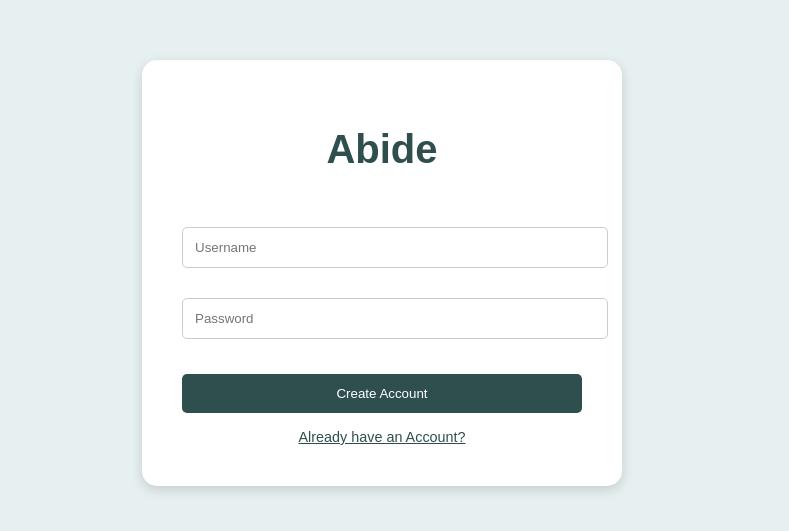
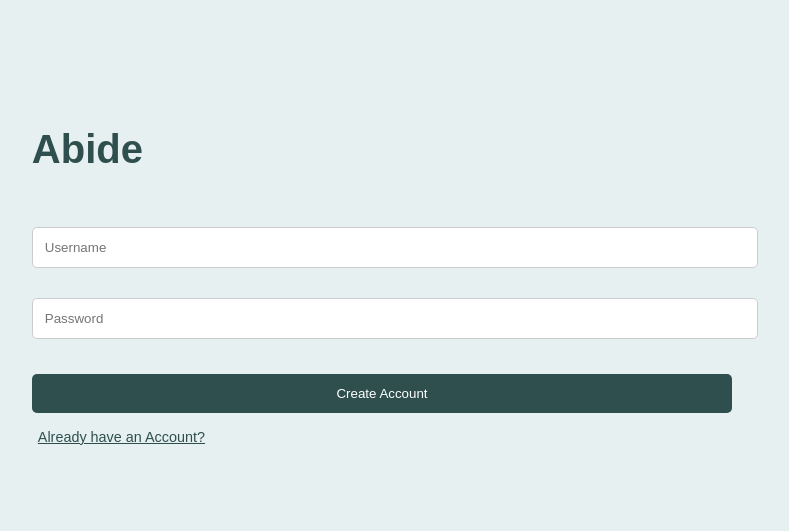
Before and after one commit to cfgtexas24/Team-1, a React (Create React App) app in the folder frontend/: page /patient/login in a window 1280 px wide. Shown: the part 127-658 px from the top of the page, without its empty margins (258-1047 px from the left). Built offline with nearby package versions, Linux system fonts and the light colour scheme.

Commit message:
fixed file structure, router

```diff
--- a/frontend/package.json
+++ b/frontend/package.json
@@ -8,6 +8,7 @@
     "@testing-library/user-event": "^13.5.0",
     "react": "^18.3.1",
     "react-dom": "^18.3.1",
+    "react-router-dom": "^6.27.0",
     "react-scripts": "5.0.1",
     "web-vitals": "^2.1.4"
   },
--- a/frontend/src/App.js
+++ b/frontend/src/App.js
@@ -1,17 +1,19 @@
 import React from 'react';
 import './App.css';
+import { BrowserRouter, Routes, Route } from "react-router-dom";
+
+import Home from './components/Home';
+import Login from'./components/Login'
 
 function App() {
   return (
-    <div className="container">
-      <h1>Abide</h1>
-      <form>
-        <input type="text" placeholder="Username" className="input-box" />
-        <input type="password" placeholder="Password" className="input-box" />
-        <button type="submit" className="submit-button">Create Account</button>
-        <button type="button" className="link-button">Already have an Account?</button>
-      </form>
-    </div>
+    <BrowserRouter>
+      <Routes>
+        <Route path="/" element={<Home />} />
+        <Route path="/patient/login" element={<Login />} />
+      </Routes>
+
+    </BrowserRouter>
   );
 }
 
--- /dev/null
+++ b/frontend/src/components/Home.js
@@ -0,0 +1,9 @@
+import React from 'react'
+
+const Home = () => {
+  return (
+    <div>Hello world</div>
+  )
+}
+
+export default Home
--- /dev/null
+++ b/frontend/src/components/Login.js
@@ -0,0 +1,17 @@
+import React from 'react'
+
+const login = () => {
+  return (
+    <div>
+      <h1>Abide</h1>
+      <form>
+        <input type="text" placeholder="Username" className="input-box" />
+        <input type="password" placeholder="Password" className="input-box" />
+        <button type="submit" className="submit-button">Create Account</button>
+        <button type="button" className="link-button">Already have an Account?</button>
+      </form>
+    </div>
+  )
+}
+
+export default login
--- a/frontend/src/index.js
+++ b/frontend/src/index.js
@@ -3,11 +3,14 @@ import ReactDOM from 'react-dom/client';
 import './index.css';
 import App from './App';
 import reportWebVitals from './reportWebVitals';
+import { BrowserRouter } from 'react-router-dom';
 
 const root = ReactDOM.createRoot(document.getElementById('root'));
 root.render(
   <React.StrictMode>
-    <App />
+    {/* <BrowserRouter> */}
+      <App />
+    {/* </BrowserRouter> */}
   </React.StrictMode>
 );
 
```
Also changed, not shown: frontend/src/components/PatientDashboard.js (added, +11 -0 lines), 1 other file (tests, documents, lock files or other folders).
